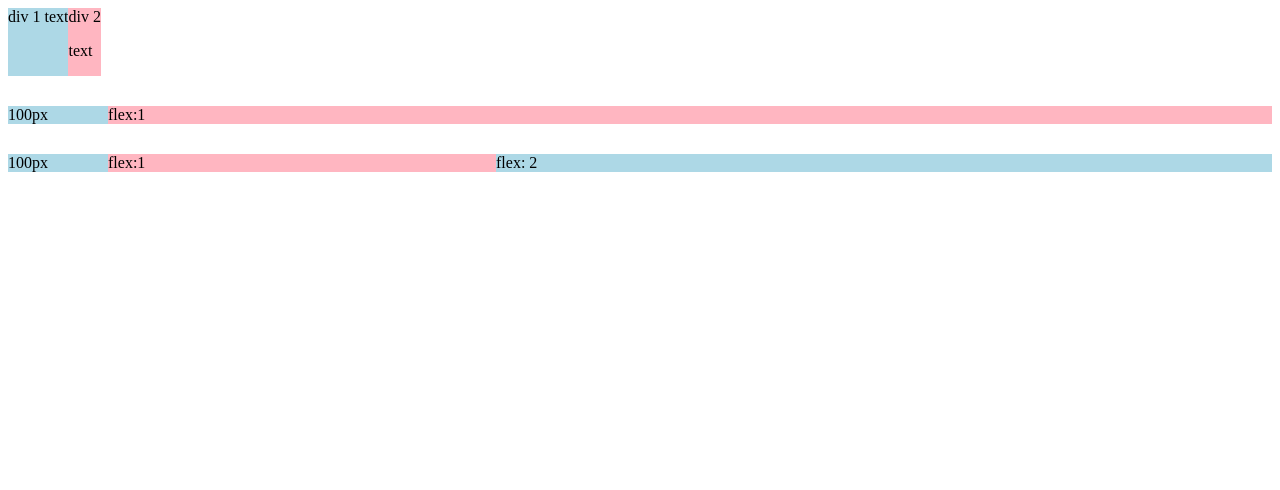
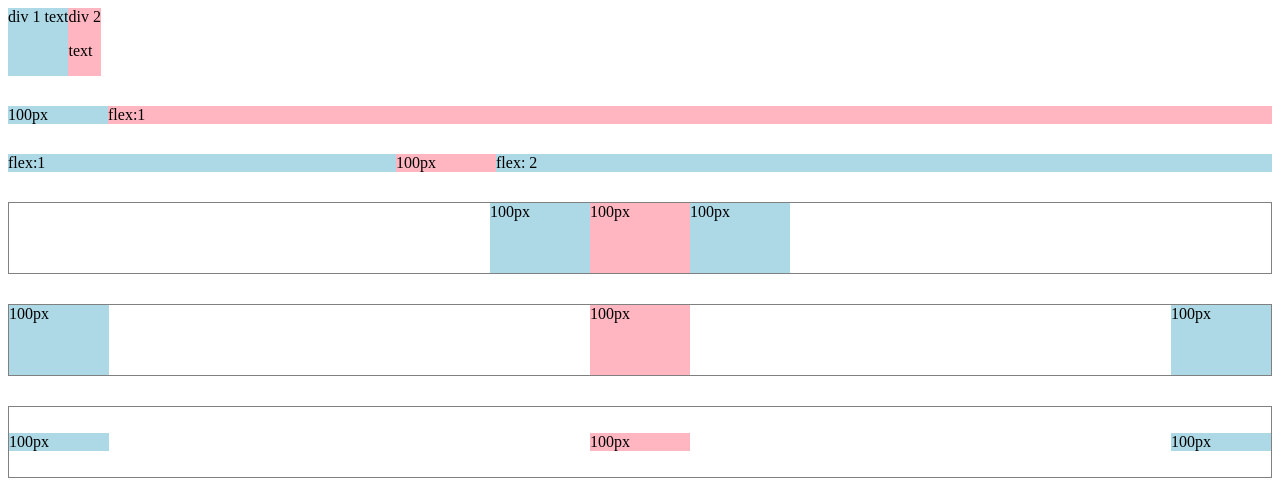
Before and after one commit to j0in021/kami-to-dogu, a website: page full-html-css-course/5-youtube/lesson-05-flexbox-basics/flexbox.html in a window 1280 px wide. Drawn offline with Linux system fonts and the light colour scheme.

Commit message:
Complete Flexbox alignment practice

```diff
--- a/full-html-css-course/5-youtube/lesson-05-flexbox-basics/flexbox.html
+++ b/full-html-css-course/5-youtube/lesson-05-flexbox-basics/flexbox.html
@@ -5,7 +5,7 @@
     <meta name="viewport" content="width=device-width, initial-scale=1.0">
     <title>Flexbox Practice</title>
 </head>
-<body>
+<body style="padding-bottom: 1000px; ">
     <div style="display: flex;flex-direction: row;">
         <div style="background-color: lightblue;">div 1 text</div>
         <div style="background-color: lightpink;">div 2
@@ -18,9 +18,34 @@
     </div>
 
     <div style="display: flex;flex-direction: row;margin-top: 30px;">
+
+        <div style="background-color: lightblue;flex:1">flex:1</div>
+        <div style="background-color: lightpink;width: 100px;">100px</div>
+        <div style="background-color: lightblue;flex: 2;">flex: 2</div>
+    </div>
+    <div style="display: flex;flex-direction: row;margin-top: 30px;height: 70px; border-width: 1px;
+border-style: solid;
+border-color: gray;justify-content: center;">
+
         <div style="background-color: lightblue;width: 100px;">100px</div>
-        <div style="background-color: lightpink;flex:1">flex:1</div>
-        <div style="background-color: lightblue;flex: 2;">flex: 2</div>
+        <div style="background-color: lightpink;width: 100px;">100px</div>
+        <div style="background-color: lightblue;width: 100px">100px</div>
+    </div>
+    <div style="display: flex;flex-direction: row;margin-top: 30px;height: 70px; border-width: 1px;
+border-style: solid;
+border-color: gray;justify-content: space-between;">
+
+        <div style="background-color: lightblue;width: 100px;">100px</div>
+        <div style="background-color: lightpink;width: 100px;">100px</div>
+        <div style="background-color: lightblue;width: 100px">100px</div>
+    </div>
+    <div style="display: flex;flex-direction: row;margin-top: 30px;height: 70px; border-width: 1px;
+border-style: solid;
+border-color: gray;justify-content: space-between;align-items: center;">
+
+        <div style="background-color: lightblue;width: 100px;">100px</div>
+        <div style="background-color: lightpink;width: 100px;">100px</div>
+        <div style="background-color: lightblue;width: 100px">100px</div>
     </div>
 </body>
 </html>
```
